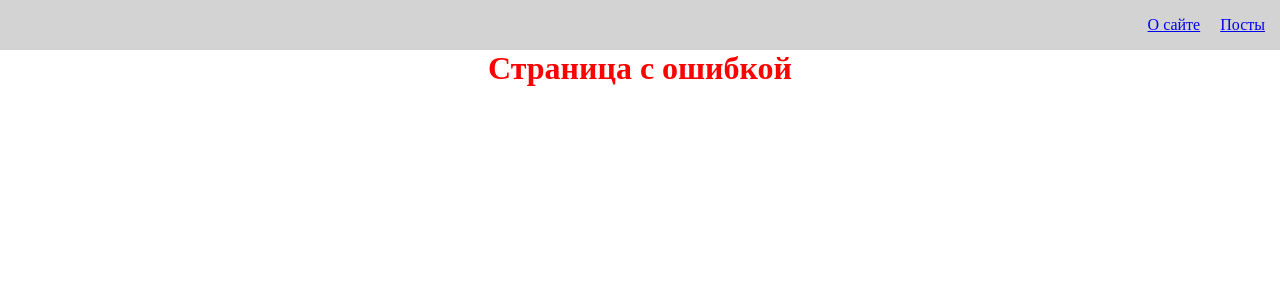
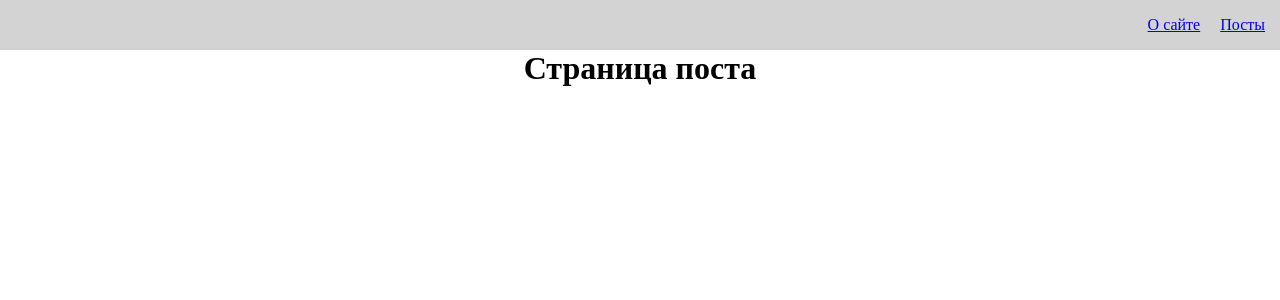
Before and after one commit to iAllBe/react-fundamental, a React (Create React App) app: page /posts/1 in a window 1280 px wide. Shown: the top 300 px of the page. Built offline with nearby package versions, Linux system fonts and the light colour scheme.

Commit message:
PostIdPage in progress

```diff
--- a/src/App.js
+++ b/src/App.js
@@ -5,25 +5,13 @@ import About from "./pages/About";
 import Posts from "./pages/Posts";
 import Navbar from "./components/UI/navbar/Navbar";
 import Error from "./pages/Error";
+import AppRouter from "./components/AppRouter";
 
 function App() {
     return (
         <BrowserRouter>
             <Navbar/>
-            <Routes>
-                <Route
-                    path="/about"
-                    element={<About/>}
-                />
-                <Route
-                    path="/posts"
-                    element={<Posts/>}
-                />
-                <Route
-                    path="*"
-                    element={<Error/>}
-                />
-            </Routes>
+            <AppRouter/>
         </BrowserRouter>
     )
 }
--- /dev/null
+++ b/src/components/AppRouter.jsx
@@ -0,0 +1,33 @@
+import React from 'react';
+import {Route, Routes} from "react-router-dom";
+import About from "../pages/About";
+import Posts from "../pages/Posts";
+import Error from "../pages/Error";
+import PostIdPage from "../pages/PostIdPage";
+
+const AppRouter = () => {
+    return (
+        <Routes>
+            <Route
+                path="/about"
+                element={<About/>}
+            />
+            <Route
+                exact
+                path="/posts"
+                element={<Posts/>}
+            />
+            <Route
+                exact
+                path="/posts/:id"
+                element={<PostIdPage/>}
+            />
+            <Route
+                path="*"
+                element={<Error/>}
+            />
+        </Routes>
+    );
+};
+
+export default AppRouter;
--- a/src/components/PostItem.jsx
+++ b/src/components/PostItem.jsx
@@ -1,7 +1,10 @@
 import React from 'react';
 import MyButton from "./UI/button/MyButton";
+import {useNavigate} from "react-router-dom";
 
 const PostItem = ({post, number, remove}) => {
+    const router = useNavigate();
+
     return (
         <div>
             <div className="post">
@@ -10,6 +13,7 @@ const PostItem = ({post, number, remove}) => {
                     <div>{post.body}</div>
                 </div>
                 <div className="post__btns">
+                    <MyButton onClick={() => router(`/posts/${post.id}`)}>Открыть</MyButton>
                     <MyButton onClick={() => remove(post)}>Удалить</MyButton>
                 </div>
             </div>
--- /dev/null
+++ b/src/pages/PostIdPage.jsx
@@ -0,0 +1,11 @@
+import React from 'react';
+
+const PostIdPage = () => {
+    return (
+        <div>
+            <h1>Страница поста</h1>
+        </div>
+    );
+};
+
+export default PostIdPage;
--- a/src/styles/App.css
+++ b/src/styles/App.css
@@ -21,6 +21,12 @@
     margin-top: 15px;
     justify-content: space-between;
     align-items: center;
+    gap: 20px;
+}
+
+.post__btns {
+    display: flex;
+    gap: 10px;
 }
 
 .remove-btn {
```
